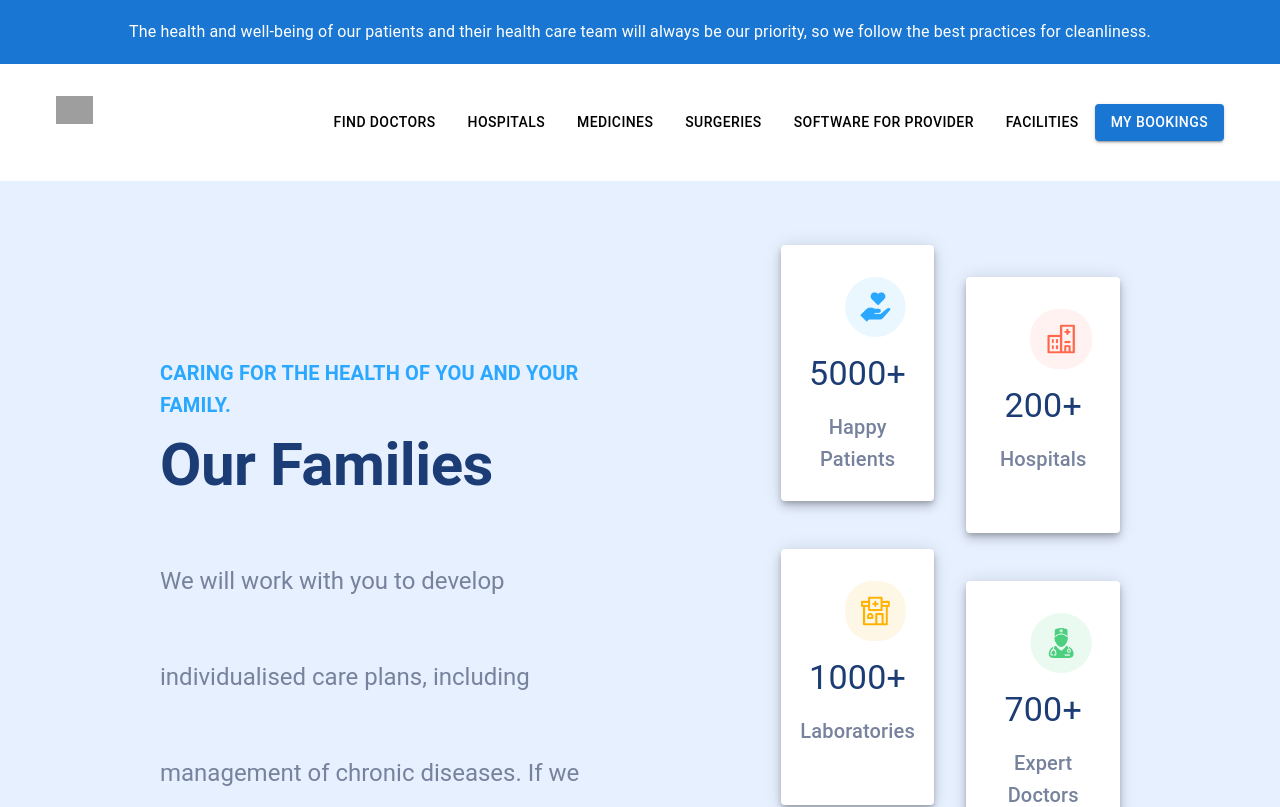
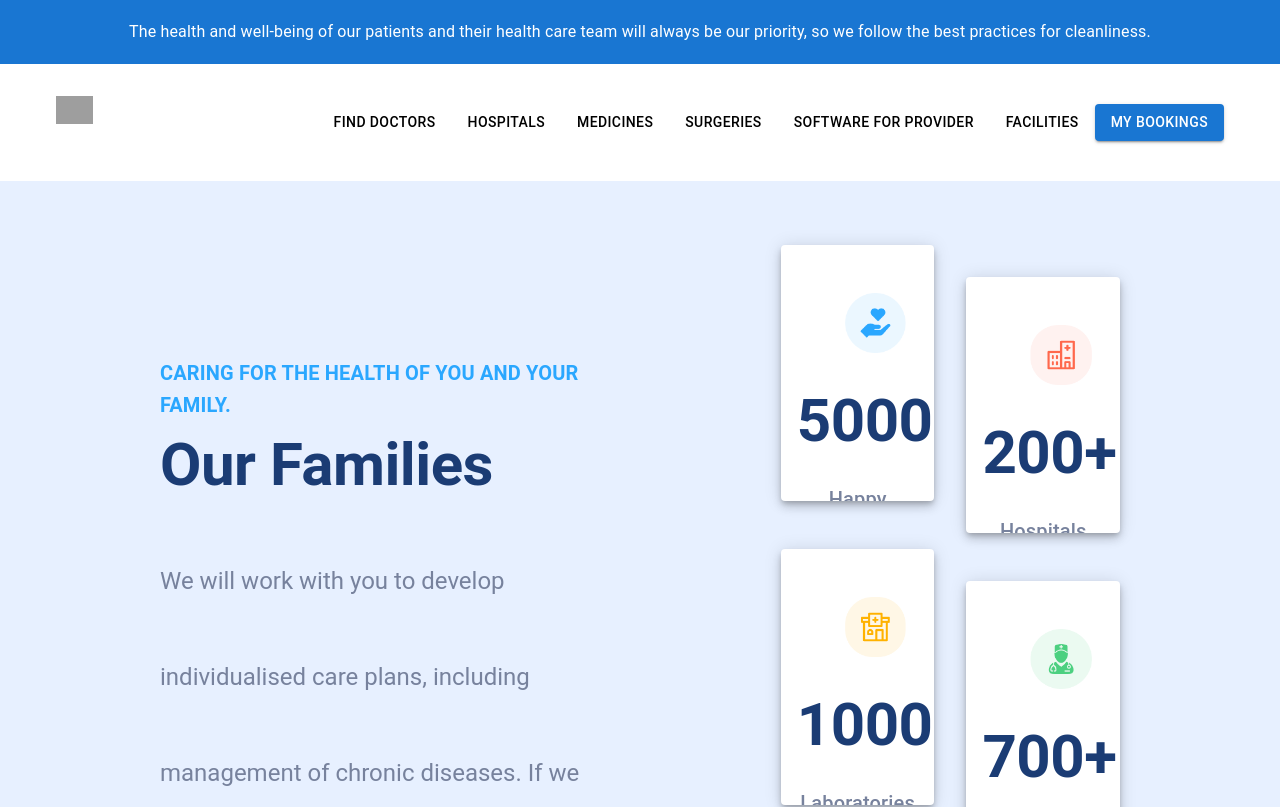
Before and after one commit to nitesh545/xMedify, a React (Create React App) app: page / in a window 1280 px wide. Shown: the top 807 px of the page. Built offline with nearby package versions, Linux system fonts and the light colour scheme; grey boxes are pictures that could not be loaded.

Commit message:
minor modifications in component OurFamilies to match Figma design

```diff
--- a/src/Components/OurFamilies.jsx
+++ b/src/Components/OurFamilies.jsx
@@ -41,10 +41,10 @@ const OurFamilies = () => {
 						{
 							stats1.map((stat, i) => (
 								<Card key={i} sx={{mt: '3rem', height: '32vh', width: '12vw'}} elevation={6}>
-									<CardMedia component='img' src={stat.img} alt={i} sx={{width: '40%', ml: 8, mr: 8, mt: 4}}/>
+									<CardMedia component='img' src={stat.img} alt={i} sx={{width: '40%', ml: 8, mr: 8, mt: 6}}/>
 									<CardContent>
-										<Typography variant='h4' align='center' color='rgba(27, 60, 116, 1)'>{stat.numbers}</Typography>
-										<Typography variant='h6' align='center' color='rgba(119, 130, 157, 1)' mt={2}>{stat.text}</Typography>
+										<Typography variant='h2' align='center' color='rgba(27, 60, 116, 1)' fontWeight='bold' mt={2}>{stat.numbers}</Typography>
+										<Typography variant='h6' align='center' color='rgba(119, 130, 157, 1)' mt={3.2}>{stat.text}</Typography>
 									</CardContent>
 								</Card>
 							))
@@ -54,10 +54,10 @@ const OurFamilies = () => {
 						{
 							stats2.map((stat, i) => (
 								<Card key={i} sx={{mt: '3rem', height: '32vh', width: '12vw'}} elevation={6}>
-									<CardMedia component='img' src={stat.img} alt={i} sx={{width: '40%', ml: 8, mr: 8, mt: 4}}/>
+									<CardMedia component='img' src={stat.img} alt={i} sx={{width: '40%', ml: 8, mr: 8, mt: 6}}/>
 									<CardContent>
-										<Typography variant='h4' align='center' color='rgba(27, 60, 116, 1)'>{stat.numbers}</Typography>
-										<Typography variant='h6' align='center' color='rgba(119, 130, 157, 1)' mt={2}>{stat.text}</Typography>
+										<Typography variant='h2' align='center' color='rgba(27, 60, 116, 1)' fontWeight='bold' mt={2}>{stat.numbers}</Typography>
+										<Typography variant='h6' align='center' color='rgba(119, 130, 157, 1)' mt={3.2}>{stat.text}</Typography>
 									</CardContent>
 								</Card>
 							))
```
